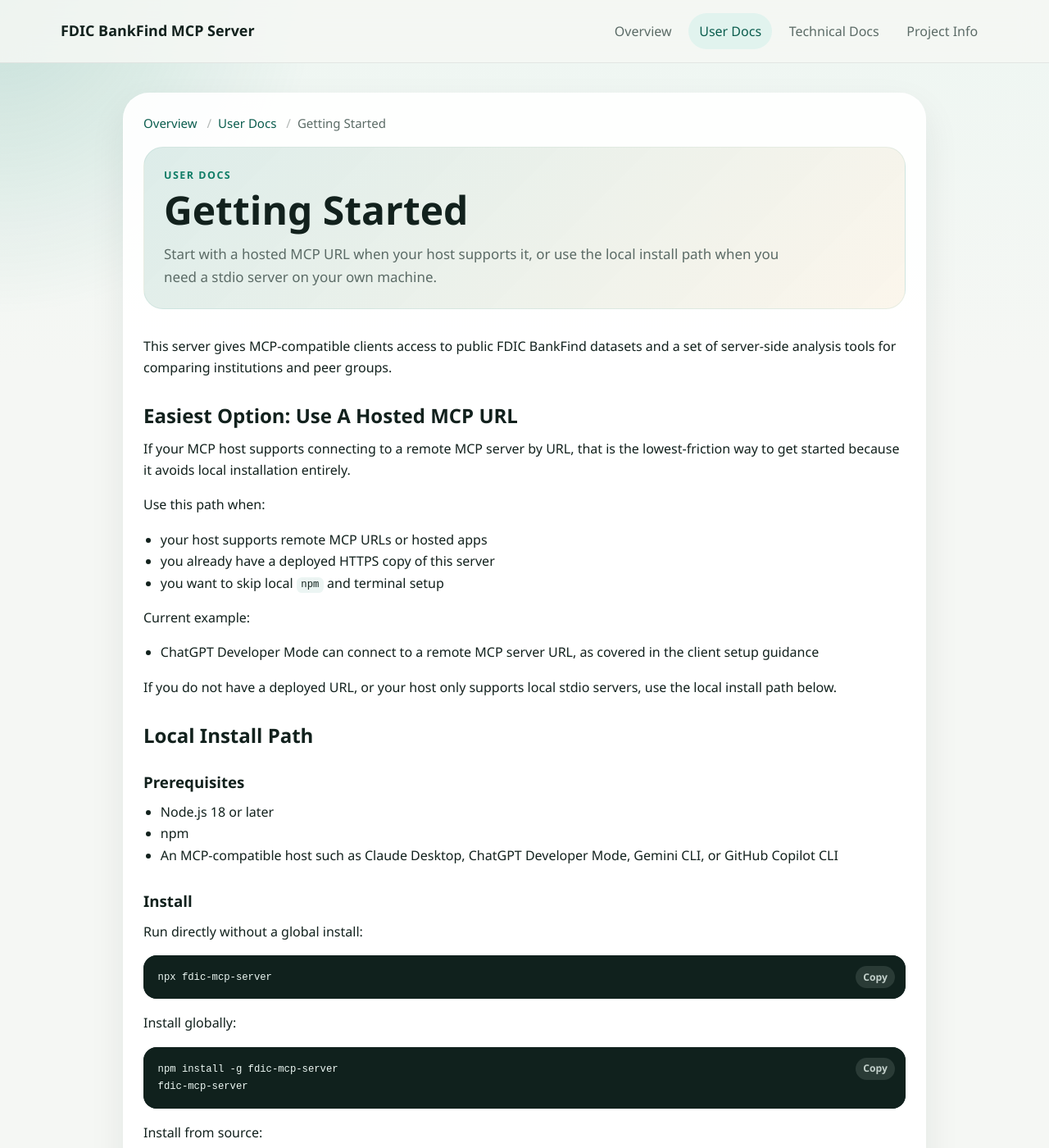
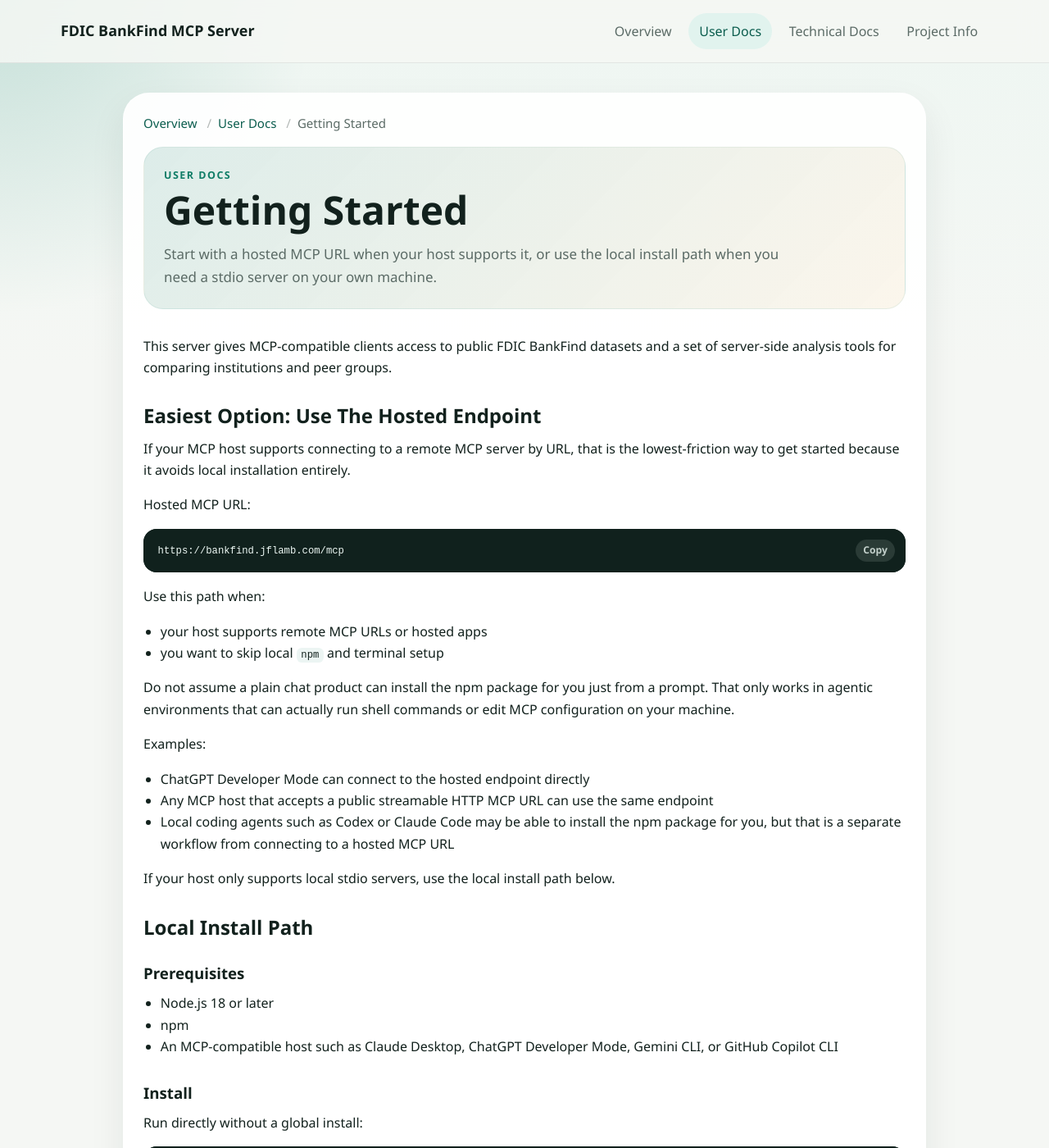
Before and after one commit to jflamb/fdic-mcp-server, a Jekyll site: the page built from docs/getting-started.md, in a window 1280 px wide and 1400 px high. Shown: the whole window at 82% size. Built offline with Jekyll 4.4.1, drawn with Linux system fonts in a browser that asks for light colours; some of the changed text lies outside the part shown.

Commit message:
Add hosted onboarding and registry publishing

````diff
--- a/docs/getting-started.md
+++ b/docs/getting-started.md
@@ -12,21 +12,30 @@ breadcrumbs:
 
 This server gives MCP-compatible clients access to public FDIC BankFind datasets and a set of server-side analysis tools for comparing institutions and peer groups.
 
-## Easiest Option: Use A Hosted MCP URL
+## Easiest Option: Use The Hosted Endpoint
 
 If your MCP host supports connecting to a remote MCP server by URL, that is the lowest-friction way to get started because it avoids local installation entirely.
+
+Hosted MCP URL:
+
+```text
+https://bankfind.jflamb.com/mcp
+```
 
 Use this path when:
 
 - your host supports remote MCP URLs or hosted apps
-- you already have a deployed HTTPS copy of this server
 - you want to skip local `npm` and terminal setup
 
-Current example:
+Do not assume a plain chat product can install the npm package for you just from a prompt. That only works in agentic environments that can actually run shell commands or edit MCP configuration on your machine.
 
-- ChatGPT Developer Mode can connect to a remote MCP server URL, as covered in the client setup guidance
+Examples:
 
-If you do not have a deployed URL, or your host only supports local stdio servers, use the local install path below.
+- ChatGPT Developer Mode can connect to the hosted endpoint directly
+- Any MCP host that accepts a public streamable HTTP MCP URL can use the same endpoint
+- Local coding agents such as Codex or Claude Code may be able to install the npm package for you, but that is a separate workflow from connecting to a hosted MCP URL
+
+If your host only supports local stdio servers, use the local install path below.
 
 ## Local Install Path
 
@@ -80,6 +89,12 @@ The HTTP MCP endpoint is available at `http://localhost:3000/mcp`.
 
 Use the client-specific instructions in [Client Setup]({{ '/clients/' | relative_url }}).
 
+For remote-URL hosts, use:
+
+```text
+https://bankfind.jflamb.com/mcp
+```
+
 For most local MCP hosts, the minimal stdio configuration looks like this:
 
 ```json
--- a/package.json
+++ b/package.json
@@ -2,6 +2,7 @@
   "name": "fdic-mcp-server",
   "version": "1.1.0",
   "description": "MCP server for the FDIC BankFind Suite API",
+  "mcpName": "io.github.jflamb/fdic-mcp-server",
   "main": "dist/server.js",
   "files": [
     "dist",
@@ -20,6 +21,7 @@
     "prepack": "npm run build",
     "prepublishOnly": "npm run typecheck && npm test && npm run build",
     "pack:check": "npm pack --dry-run",
+    "registry:sync": "node scripts/sync-server-json.mjs",
     "start": "node dist/index.js",
     "dev": "ts-node src/index.ts",
     "deploy:local": "bash scripts/deploy-local.sh"
````
Also changed, not shown: docs/clients.md (+17 -7 lines), docs/index.md (+8 -2 lines), docs/technical/cloud-run-deployment.md (+8 -0 lines), scripts/sync-server-json.mjs (added, +17 -0 lines), server.json (added, +23 -0 lines), tasks/lessons.md (+1 -0 lines), tasks/todo.md (+16 -18 lines), .github/workflows/publish.yml, README.md.
